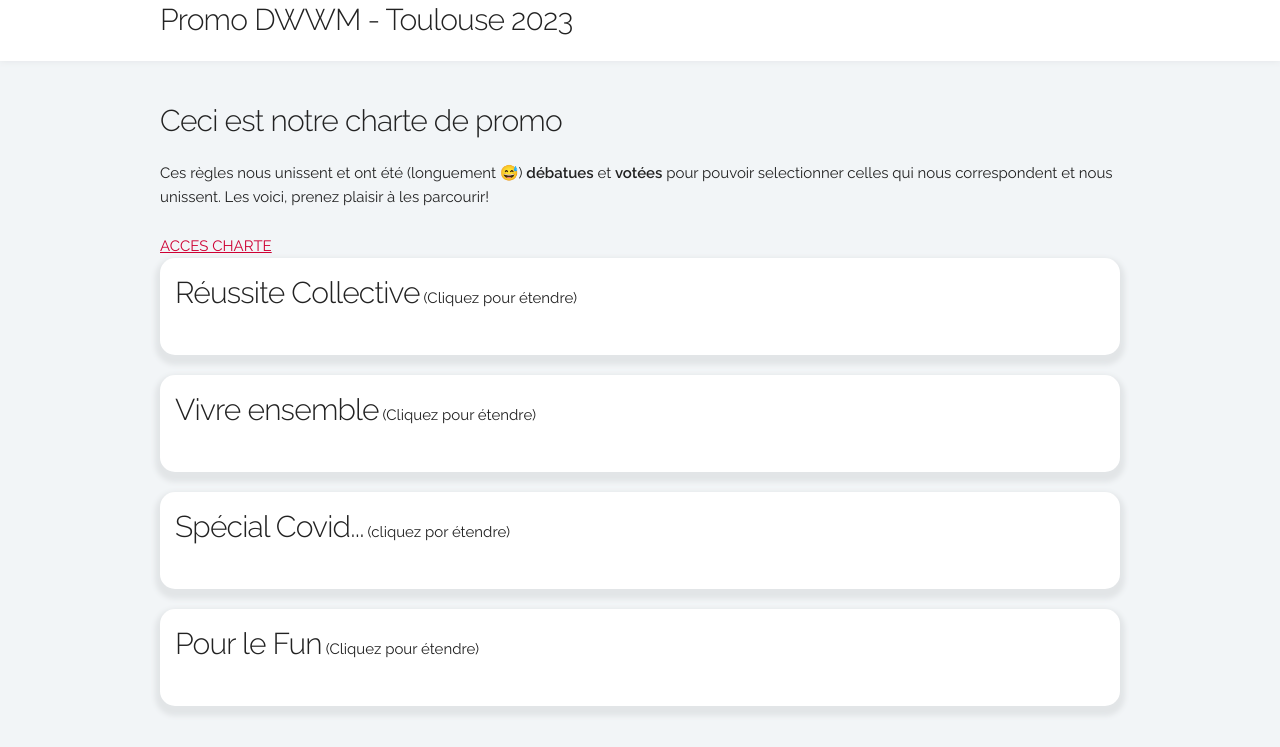
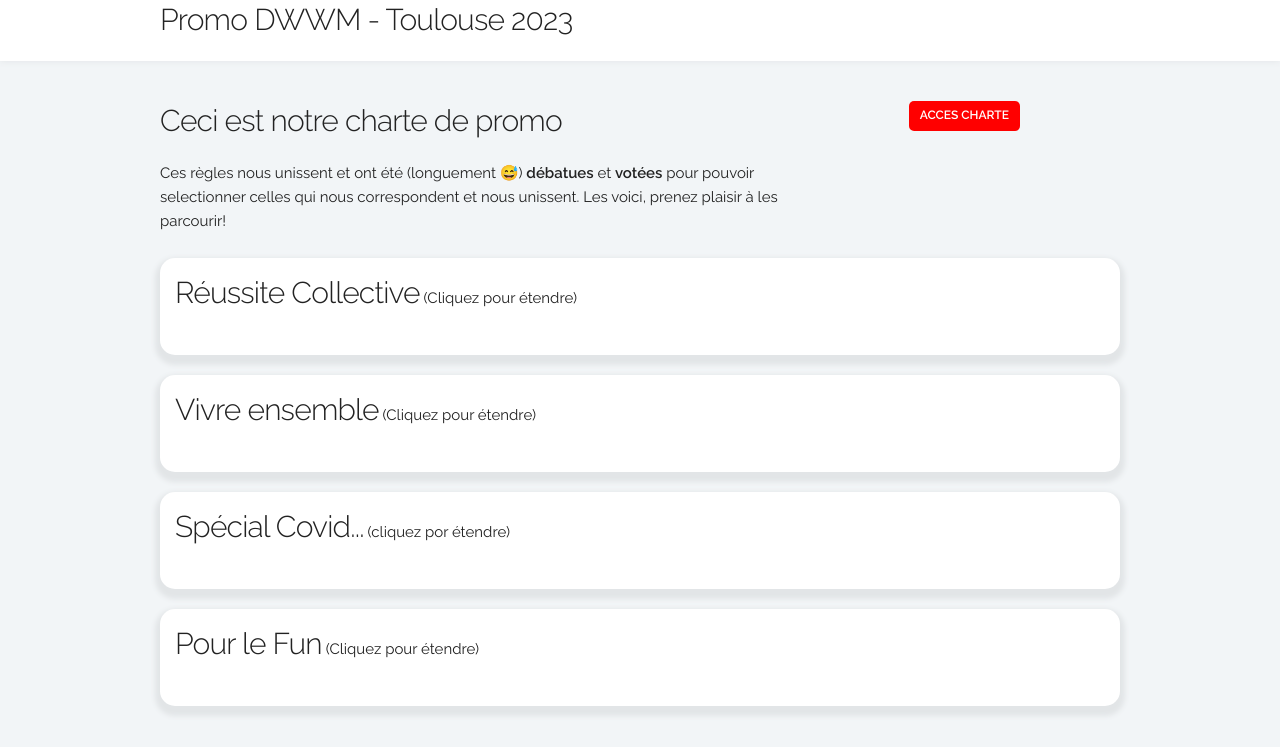
Before and after one commit to pierrebournet/charte, a plain HTML site: page index.html in a window 1280 px wide. Shown: the top 747 px of the page. Drawn offline with Linux system fonts and the light colour scheme.

Commit message:
Maj Css Bouton charte

```diff
--- a/css/style.css
+++ b/css/style.css
@@ -19,7 +19,30 @@ header {
 
 .row {
     padding: 40px 0 0 0;
+    display: flex;
+    flex-direction: column;
 }
+
+@media (min-width: 550px) {
+    .row {
+        display: flex;
+        flex-direction: row;
+  }
+}
+a {
+    background-color: red;
+    color : white;
+    text-align: center;
+    padding : 5px;
+    margin: 0 100px;
+    border-radius: 5px;
+    text-decoration: none;
+    width: 150px;
+    height: 20px;
+    font-weight : bold;
+    font-size: 12px;
+}
+
 article {
     background-color: var(--color-bg-arti);
     padding: 15px 15px 20px 15px;
```
